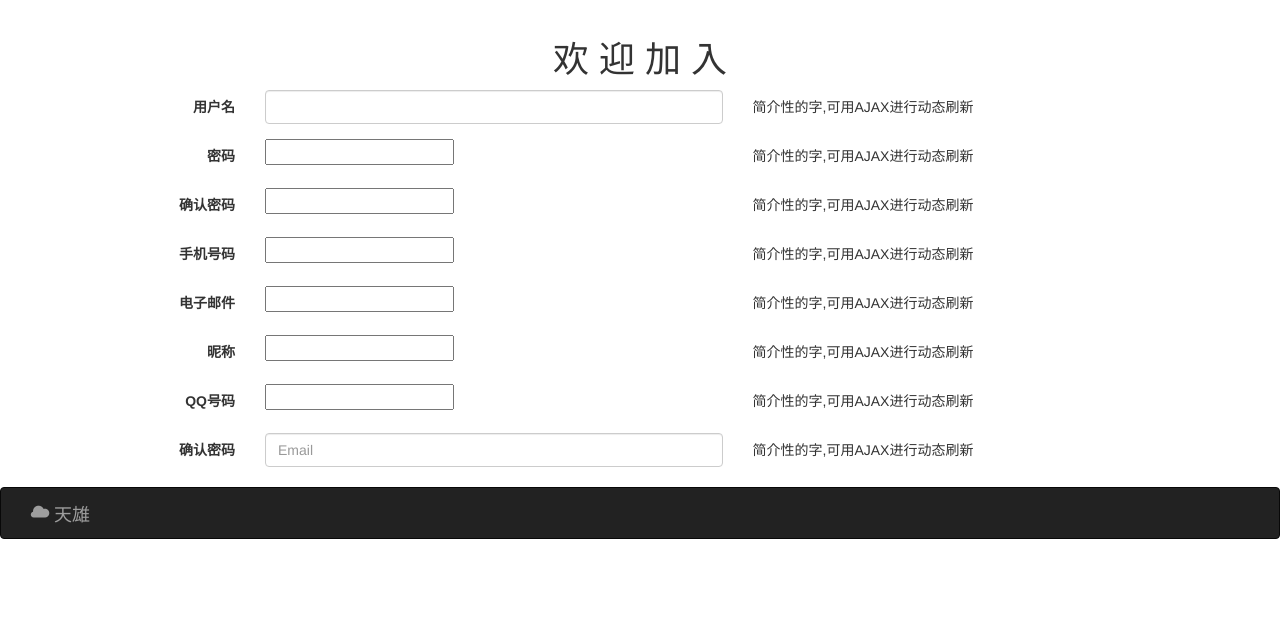
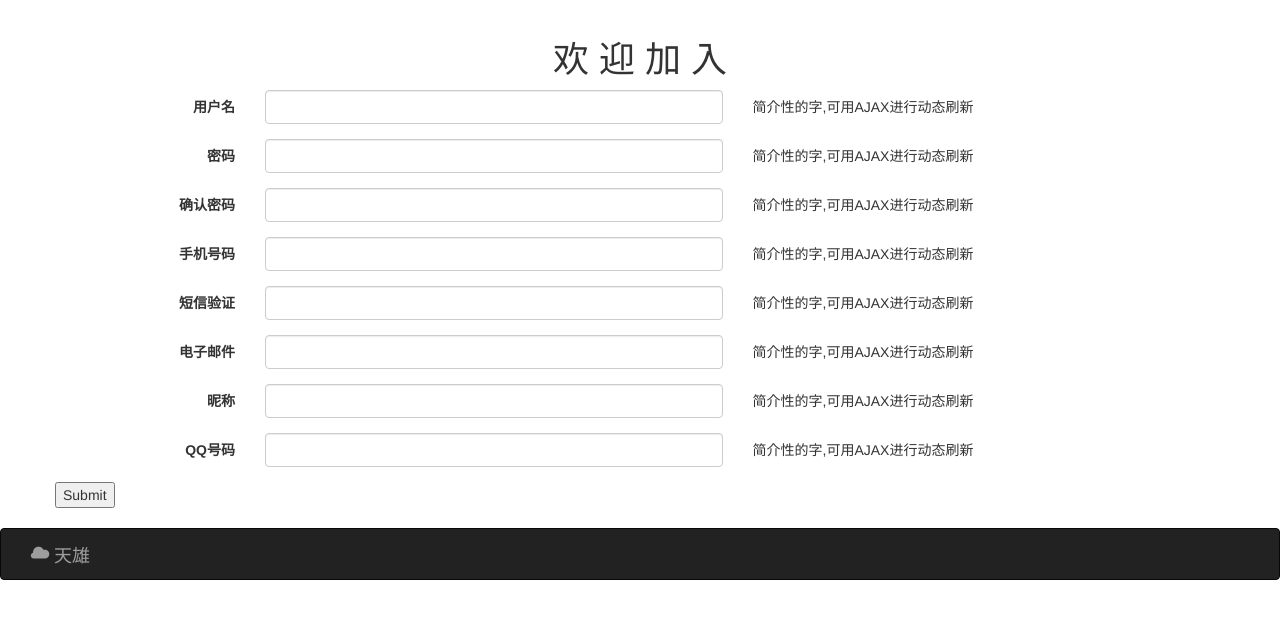
Before and after one commit to tianxiongWang/DjangoSite, a Django app: page /account/signup/ in a window 1280 px wide. Shown: the part 52-671 px from the top of the page. Run offline with Django 3.2, Linux system fonts and the light colour scheme.

Commit message:
注册界面的html写好了，js还没写，后台也还没写

```diff
--- a/account/views.py
+++ b/account/views.py
@@ -29,7 +29,10 @@ def user_login(request):
             return HttpResponse('登录内容有误')
 
 def user_signup(request):
-    signup_form = SignUpForm()
-    context = {}
-    context['form'] = signup_form
-    return render(request, 'account/signUp.html', context=context)
+    if request.method == 'GET':
+        signup_form = SignUpForm()
+        context = {}
+        context['form'] = signup_form
+        return render(request, 'account/signUp.html', context=context)
+    else:
+        return HttpResponse("提交成功")
--- a/templates/account/signUp.html
+++ b/templates/account/signUp.html
@@ -6,62 +6,65 @@
 <div class="container">
     <h1 class="text-center">欢&nbsp;迎&nbsp;加&nbsp;入</h1>
     <!-- 表单样式非常难看，用JS来重写样式（因为以我的水平没法给生成的表单加属性，只能用js -->
-    <form class="form-horizontal">
+    <form class="form-horizontal" action="/account/signup/" method="POST">{% csrf_token %}
         <div class="form-group">
             <label for="username" class="col-sm-2 control-label">用户名</label>
             <div class=" col-sm-5">
-                <input type="text" id="username" class="form-control">
+                <input type="text" name="username" id="username" class="form-control">
             </div>
             <div class="col-sm-5" style="height: 34px;line-height: 34px;">简介性的字,可用AJAX进行动态刷新</div>
         </div>
         <div class="form-group">
-            <label for="{{form.password.id_for_label}}" class="col-sm-2 control-label">密码</label>
+            <label for="password" class="col-sm-2 control-label">密码</label>
             <div class="col-sm-5">
-                {{form.password}}
+                <input type="password" name="password" id="password" class="form-control">
             </div>
             <div class="col-sm-5" style="height: 34px;line-height: 34px;">简介性的字,可用AJAX进行动态刷新</div>
         </div>
         <div class="form-group">
-            <label for="{{form.password.id_for_label}}" class="col-sm-2 control-label">确认密码</label>
+            <label for="password_repeat" class="col-sm-2 control-label">确认密码</label>
             <div class="col-sm-5">
-                {{form.password}}
+                <input type="password" name="password_repeat" id="password_repeat" class="form-control">
             </div>
             <div class="col-sm-5" style="height: 34px;line-height: 34px;">简介性的字,可用AJAX进行动态刷新</div>
         </div>
         <div class="form-group">
-            <label for="{{form.mobile.id_for_label}}" class="col-sm-2 control-label">手机号码</label>
+            <label for="mobile" class="col-sm-2 control-label">手机号码</label>
             <div class="col-sm-5">
-                {{form.mobile}}
+                <input type="text" name="mobile" id="moblie" class="form-control">
             </div>
             <div class="col-sm-5" style="height: 34px;line-height: 34px;">简介性的字,可用AJAX进行动态刷新</div>
         </div>
         <div class="form-group">
-            <label for="{{form.email.id_for_label}}" class="col-sm-2 control-label">电子邮件</label>
+            <label for="mobile_identy" class="col-sm-2 control-label">短信验证</label>
             <div class="col-sm-5">
-                {{form.email}}
+                <input type="text" name="mobile_identy" id="mobile_identy" class="form-control">
             </div>
             <div class="col-sm-5" style="height: 34px;line-height: 34px;">简介性的字,可用AJAX进行动态刷新</div>
         </div>
         <div class="form-group">
-            <label for="{{form.nickname.id_for_label}}" class="col-sm-2 control-label">昵称</label>
+            <label for="email" class="col-sm-2 control-label">电子邮件</label>
             <div class="col-sm-5">
-                {{form.nickname}}
+                <input type="email" name="email" id="email" class="form-control">
             </div>
             <div class="col-sm-5" style="height: 34px;line-height: 34px;">简介性的字,可用AJAX进行动态刷新</div>
         </div>
         <div class="form-group">
-            <label for="{{form.QQ.id_for_label}}" class="col-sm-2 control-label">QQ号码</label>
+            <label for="nickname" class="col-sm-2 control-label">昵称</label>
             <div class="col-sm-5">
-                {{form.QQ}}
+                <input type="text" class="form-control" name="nickname" id="nickname">
             </div>
             <div class="col-sm-5" style="height: 34px;line-height: 34px;">简介性的字,可用AJAX进行动态刷新</div>
         </div>
         <div class="form-group">
-            <label for="inputEmail3" class="col-sm-2 control-label">确认密码</label>
+            <label for="QQ" class="col-sm-2 control-label">QQ号码</label>
             <div class="col-sm-5">
-                <input type="email" class="form-control" id="exampleInputEmail1" placeholder="Email">
+                <input type="text" name="QQ" id="QQ" class="form-control">
             </div>
             <div class="col-sm-5" style="height: 34px;line-height: 34px;">简介性的字,可用AJAX进行动态刷新</div>
+        </div>
+        <div class="form-group">
+           <input type="submit">
         </div>
     </form>
 </div>
```
Also changed, not shown: db.sqlite3.
